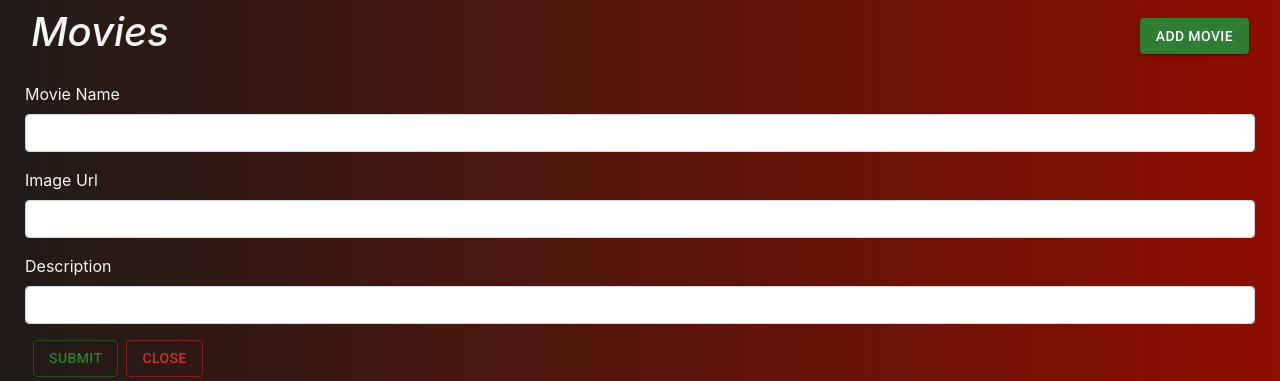
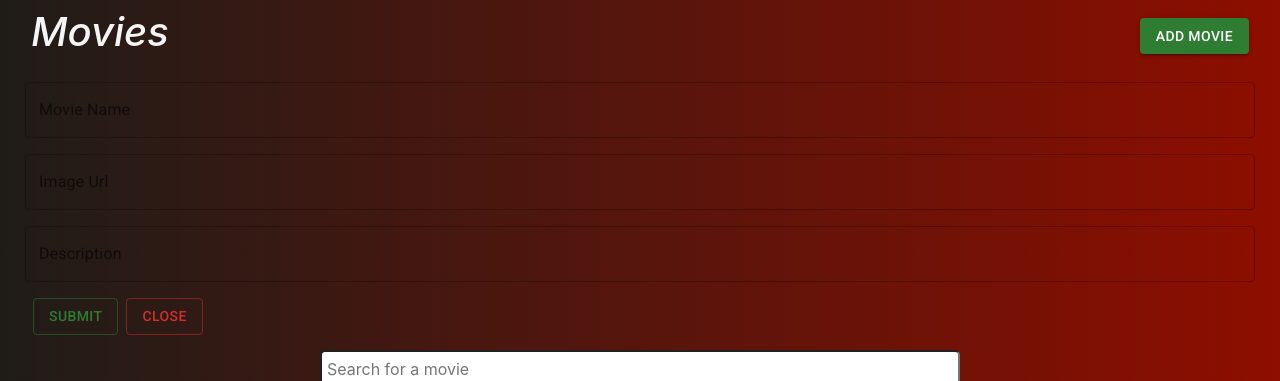
Before and after one commit to Immanuel1795/react-movie, a React (Create React App) app: page / in a window 1280 px wide. Both pictures are taken after a click on the button "ADD MOVIE". Shown: the top 381 px of the page. Built offline with nearby package versions, Linux system fonts and the light colour scheme.

Commit message:
changed form

```diff
--- a/src/AddMovie.js
+++ b/src/AddMovie.js
@@ -1,6 +1,8 @@
 import React from "react";
 import { useState } from "react";
 import Button from '@mui/material/Button';
+import Box from '@mui/material/Box';
+import TextField from '@mui/material/TextField';
 
 function AddMovie(props) {
   const [addMovie, setAddMovie] = useState({
@@ -32,9 +34,10 @@ function AddMovie(props) {
   }
 
   return (
-    <div>
+    <div className="formz">
       <form>
-        <div class="mb-3">
+      <Box >
+        {/* <div class="mb-3">
           <label for="mname" class="form-label">
             Movie Name
           </label>
@@ -45,8 +48,14 @@ function AddMovie(props) {
             value={addMovie.title}
             onChange={handleChange}
           />
+        </div> */}
+
+
+
+        <div class="mb-3">
+        <TextField className="formText" fullWidth label="Movie Name" id="fullWidth"  name="title" value={addMovie.title}  onChange={handleChange} color="warning"/>
         </div>
-        <div class="mb-3">
+        {/* <div class="mb-3">
           <label for="murl" class="form-label">
             Image Url
           </label>
@@ -57,8 +66,11 @@ function AddMovie(props) {
             value={addMovie.image_url}
             onChange={handleChange}
           />
+        </div> */}
+        <div class="mb-3">
+        <TextField className="formText" fullWidth label="Image Url" id="fullWidth"  name="image_url" value={addMovie.image_url}  onChange={handleChange} color="warning" />
         </div>
-        <div class="mb-3">
+        {/* <div class="mb-3">
           <label for="mdes" class="form-label">
             Description
           </label>
@@ -69,8 +81,11 @@ function AddMovie(props) {
             value={addMovie.plot}
             onChange={handleChange}
           />
+        </div> */}
+
+        <div class="mb-3">
+        <TextField className="formText" fullWidth label="Description" id="fullWidth"  name="plot" value={addMovie.plot}  onChange={handleChange} color="warning" />
         </div>
-
 
         <Button variant="outlined" color="success" className="ml-2" onClick={submitMovie}> Submit</Button>
 
@@ -78,7 +93,12 @@ function AddMovie(props) {
           e.preventDefault()
           props.onClose();
         }}> Close</Button>
+
+</Box>
       </form>
+
+
+
     </div>
   );
 }
--- a/src/App.css
+++ b/src/App.css
@@ -10,6 +10,15 @@
     background: linear-gradient(to right, #1F1C18, #8E0E00); /* W3C, IE 10+/ Edge, Firefox 16+, Chrome 26+, Opera 12+, Safari 7+ */
     color: whitesmoke;
  }
+
+ /* form{
+
+    padding: 15px;
+    border-radius: 5px;
+    background: #8E0E00;
+    background: -webkit-linear-gradient(to right,#8E0E00, #1F1C18 );
+    background: linear-gradient(to bottom,#8E0E00 , #1F1C18 );
+ } */
 
  .navbar-brand {
      color: whitesmoke;
@@ -51,6 +60,12 @@
     cursor: pointer;
 }
 
+.formText {
+   display: none
+}
+
+
+
 
 @media (min-width: 250px) and (max-width: 767px) {
     .card-img-top {
```
